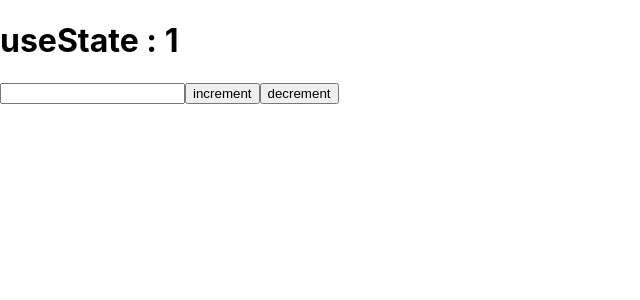
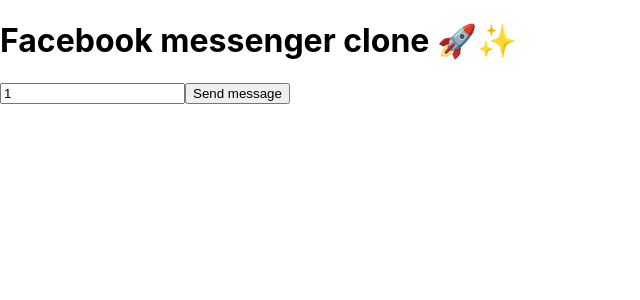
Before and after one commit to EinsVision/Facebook-Messenger-clone, a React (Create React App) app in the folder facebook-messenger-clone/: page / in a window 1280 px wide. Shown: the top 300 px of the page, without its empty margins (0-640 px from the left). Built offline with nearby package versions, Linux system fonts and the light colour scheme.

Commit message:
useState 사용

```diff
--- a/facebook-messenger-clone/src/App.js
+++ b/facebook-messenger-clone/src/App.js
@@ -3,20 +3,15 @@
 
 function App() {
   const [input, setInput] = useState(1);
-  const increment = () => setInput(input + 1);
-  const decrement = () => setInput(input - 1);
-
   return (
     <div className="app">
-      {/* Review React Hook */}
-      <h1> useState : {input}</h1>
+      <h1>Facebook messenger clone 🚀✨</h1>
+      <input value={input} onChange={ event => setInput(event.target.value) }/>
+      <button>Send message</button>
 
-      <input />
-      <button onClick={increment}>increment</button>
-      <button onClick={decrement}>decrement</button>
       {/* input field */}
       {/* button */}
-      {/* messeges themselves */}
+      {/* message themselves */}
     </div>
   );
 }
```
